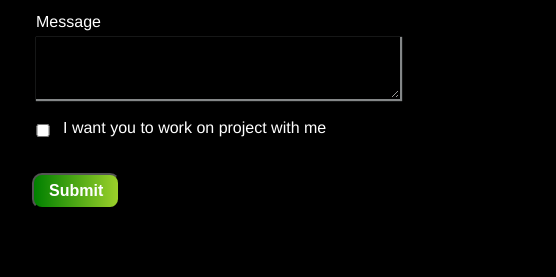
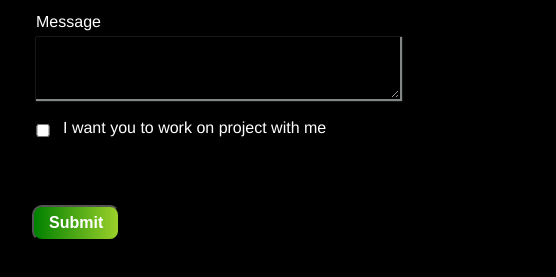
Before and after one commit to BhartiNagpure/Portfolio-website, a plain HTML site: page contact.html in a window 1280 px wide. Shown: the part 407-684 px from the top of the page, 157-713 px from the left. Drawn offline with nearby package versions, Linux system fonts and the light colour scheme.

Commit message:
first change

```diff
--- a/contact.html
+++ b/contact.html
@@ -38,6 +38,7 @@
                     <h2 class="contact-head">Get in Touch</h2>
                     <p> let's talk about your project !</p>
                     <form name="contact" method="POST" data-netlify="true">
+                        <input type="hidden" name="email" value="Sales inquiry from mysitename.netlify.app" />
                         <div class="mb-3">
                             <label for="email" class="form-label">Email address</label>
                             <input type="email" class="form-control" id="email" aria-describedby="emailHelp">
@@ -60,6 +61,9 @@
                             <input type="checkbox" class="form-check-input" id="exampleCheck1">
                             <label class="form-check-label" for="exampleCheck1">I want you to work on project with
                                 me</label>
+                        </div>
+                        <div class="mb-3">
+                           <div data-netlify-recaptcha="true"></div>
                         </div>
                         <button type="submit" class="btn">Submit</button>
                         <!-- <input type="hidden" name="_url" value="https://My Portpolio Website.co/contact.html"> -->
```
